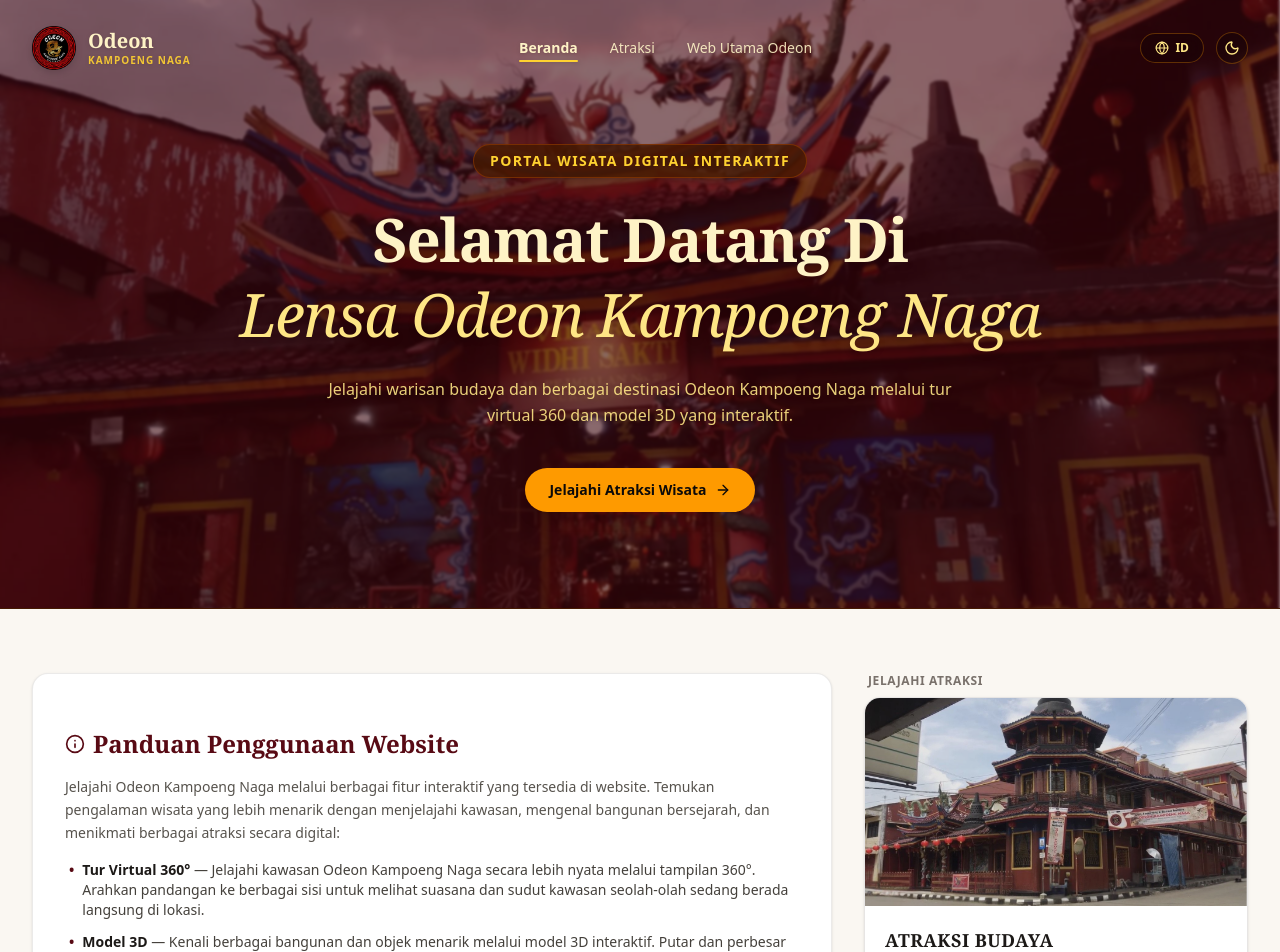
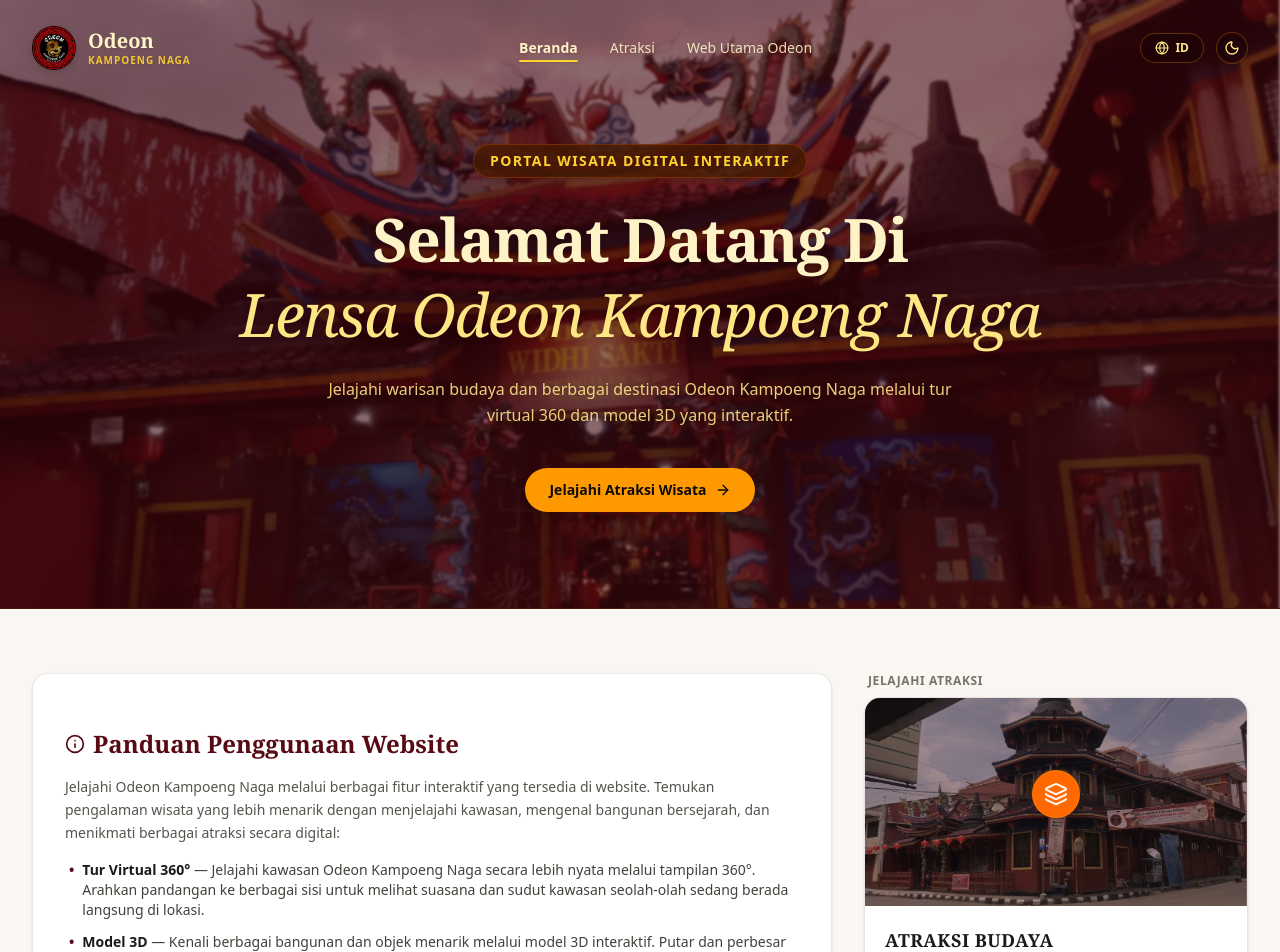
Before and after one commit to Musanoqi/LensaOdeon, a Next.js app: page / in a window 1280 px wide. Shown: the top 952 px of the page. Built offline with nearby package versions, Linux system fonts and the light colour scheme.

Commit message:
new Update 4

```diff
--- a/src/app/atraksi/[id]/360/page.tsx
+++ b/src/app/atraksi/[id]/360/page.tsx
@@ -579,7 +579,7 @@
                   <div className="absolute inset-0 bg-black/20" />
 
                   <div className="absolute inset-0 flex items-center justify-center">
-                    <div className="w-12 h-12 rounded-full bg-[#580A14]/90 text-white flex items-center justify-center shadow-lg border border-amber-400/40 backdrop-blur-sm group-hover:scale-110 transition-transform duration-300">
+                    <div className="w-12 h-12 rounded-full bg-orange-500 text-white flex items-center justify-center shadow-lg border border-orange-400/60 backdrop-blur-sm animate-float group-hover:scale-110 transition-transform duration-300">
                       <Box className="w-6 h-6 stroke-[2]" />
                     </div>
                   </div>
@@ -623,7 +623,7 @@
                   <div className="absolute inset-0 bg-black/20" />
 
                   <div className="absolute inset-0 flex items-center justify-center">
-                    <div className="w-12 h-12 rounded-full bg-amber-500/90 text-stone-950 flex items-center justify-center shadow-lg border border-amber-300/60 backdrop-blur-sm group-hover:scale-110 transition-transform duration-300">
+                    <div className="w-12 h-12 rounded-full bg-orange-500 text-white flex items-center justify-center shadow-lg border border-orange-400/60 backdrop-blur-sm animate-float group-hover:scale-110 transition-transform duration-300">
                       <Layers className="w-6 h-6" />
                     </div>
                   </div>
--- a/src/app/atraksi/[id]/3d/page.tsx
+++ b/src/app/atraksi/[id]/3d/page.tsx
@@ -483,8 +483,8 @@
                   <div className="absolute inset-0 bg-black/20" />
 
                   <div className="absolute inset-0 flex items-center justify-center">
-                    <div className="w-12 h-12 rounded-full bg-amber-500/90 text-stone-950 flex items-center justify-center shadow-lg border border-amber-300/60 backdrop-blur-sm group-hover:scale-110 transition-transform duration-300">
-                      <Compass className="w-6 h-6 animate-pulse" />
+                    <div className="w-12 h-12 rounded-full bg-orange-500 text-white flex items-center justify-center shadow-lg border border-orange-400/60 backdrop-blur-sm animate-float group-hover:scale-110 transition-transform duration-300">
+                      <Compass className="w-6 h-6" />
                     </div>
                   </div>
                 </div>
@@ -525,7 +525,7 @@
                   <div className="absolute inset-0 bg-black/20" />
 
                   <div className="absolute inset-0 flex items-center justify-center">
-                    <div className="w-12 h-12 rounded-full bg-amber-500/90 text-stone-950 flex items-center justify-center shadow-lg border border-amber-300/60 backdrop-blur-sm group-hover:scale-110 transition-transform duration-300">
+                    <div className="w-12 h-12 rounded-full bg-orange-500 text-white flex items-center justify-center shadow-lg border border-orange-400/60 backdrop-blur-sm animate-float group-hover:scale-110 transition-transform duration-300">
                       <Landmark className="w-6 h-6" />
                     </div>
                   </div>
--- a/src/app/page.tsx
+++ b/src/app/page.tsx
@@ -2,7 +2,7 @@
 
 import Image from "next/image";
 import Link from "next/link";
-import { ArrowRight, Info } from "lucide-react";
+import { ArrowRight, Info, Layers } from "lucide-react";
 import OdeonMapWrapper from "../components/map/OdeonMapWrapper";
 import { useLanguage } from "../context/LanguageContext";
 import FadeIn from "../components/FadeIn";
@@ -177,7 +177,14 @@
                         sizes="(max-width: 768px) 100vw, 33vw"
                         className="object-cover object-center group-hover:scale-105 transition-transform duration-300"
                       />
-                      <div className="absolute inset-0 bg-black/10 dark:bg-black/30" />
+                      <div className="absolute inset-0 bg-[#580A14]/35 mix-blend-multiply" />
+                      <div className="absolute inset-0 bg-black/20" />
+
+                      <div className="absolute inset-0 flex items-center justify-center">
+                        <div className="w-12 h-12 rounded-full bg-orange-500 text-white flex items-center justify-center shadow-lg border border-orange-400/60 backdrop-blur-sm animate-float group-hover:scale-110 transition-transform duration-300">
+                          <Layers className="w-6 h-6" />
+                        </div>
+                      </div>
                     </div>
 
                     <div className="p-5 space-y-2">
--- a/src/components/map/OdeonMap.tsx
+++ b/src/components/map/OdeonMap.tsx
@@ -169,6 +169,10 @@
           margin: 0 !important;
           width: 320px !important;
         }
+        .leaflet-popup-content a {
+          color: inherit !important;
+          text-decoration: none !important;
+        }
         .leaflet-container {
           font-family: inherit !important;
         }
@@ -319,7 +323,7 @@
                         href={item.location.googleMapsUrl}
                         target="_blank"
                         rel="noopener noreferrer"
-                        className="inline-flex items-center gap-1.5 bg-[#580A14] dark:bg-amber-600 text-white dark:text-stone-950 text-xs font-semibold px-3 py-1.5 rounded-lg hover:bg-amber-900 dark:hover:bg-amber-500 transition-colors shadow-sm"
+                        className="inline-flex items-center gap-1.5 bg-[#580A14] hover:bg-amber-900 dark:bg-amber-600 dark:hover:bg-amber-500 text-amber-100 dark:text-stone-950 font-semibold px-3 py-1.5 rounded-lg transition-colors shadow-sm text-xs"
                       >
                         <span>{t.getDirections}</span>
                         <Navigation className="w-3 h-3" />
```
